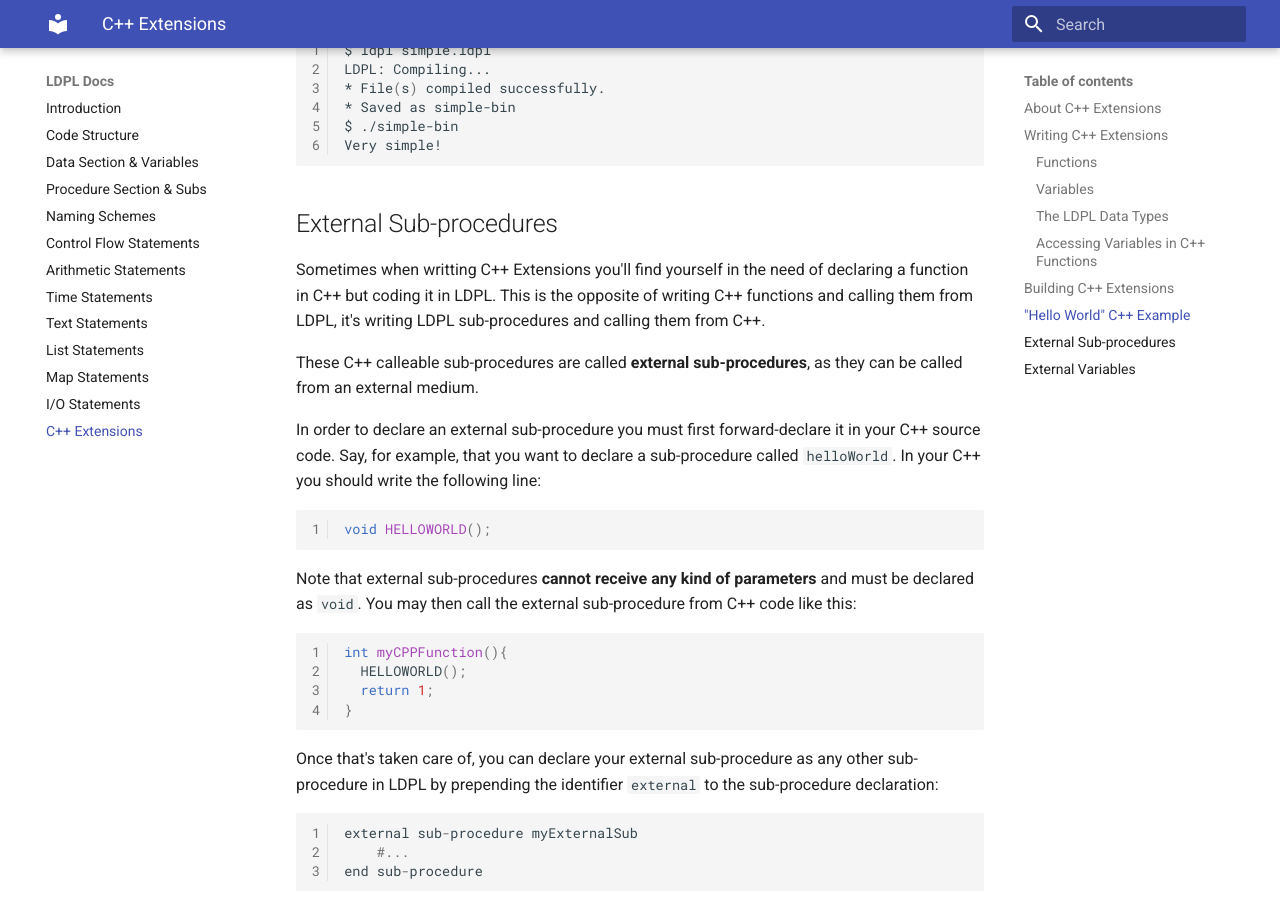
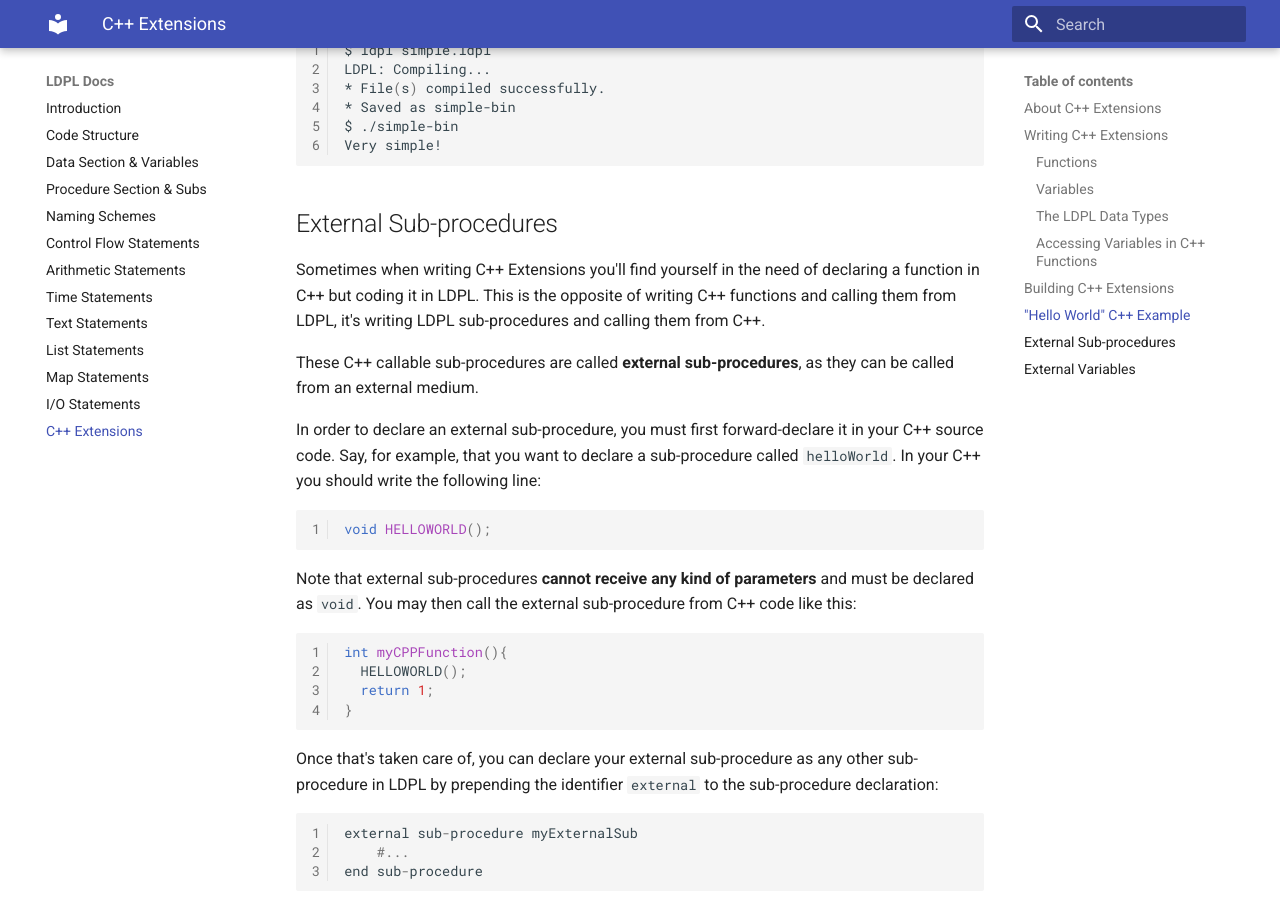
Before and after one commit to Lartu/ldpl, an MkDocs documentation site: the page built from docs/cppext.md, in a window 1280 px wide and 900 px high, scrolled down 5103 px. Built offline with MkDocs 1.6.1 and Material for MkDocs 9.7.7, drawn with Linux system fonts in a browser that asks for light colours; some of the changed text lies outside the part shown.

Commit message:
Spelling and Grammar fixes

````diff
--- a/docs/cppext.md
+++ b/docs/cppext.md
@@ -41,7 +41,7 @@ If LDPL lacks some feature that C++ might offer, for example graphics or network
 you might find yourself in the need of writing a C++ extension (provided an extension
 for what you are looking for has not been already written, of course).
 
-Extensions can create variables and functions that are accessible from LDPL through the `call external` and `external` data type keyword, as explained in the previous section. Typically all you need is a single `.cpp` file that you include from your LDPL source using the `extension` keyword (explained in the **Code Structure** section of this documentation), but you may also include `.o` files, `.a` files, or any combination of them all.
+Extensions can create variables and functions that are accessible from LDPL through the `call external` and `external` data type keyword, as explained in the previous section. Typically, all you need is a single `.cpp` file that you include from your LDPL source using the `extension` keyword (explained in the **Code Structure** section of this documentation), but you may also include `.o` files, `.a` files, or any combination of them all.
 
 ### Functions
 
@@ -196,11 +196,11 @@ Very simple!
 
 ## External Sub-procedures
 
-Sometimes when writting C++ Extensions you'll find yourself in the need of declaring a function in C++ but coding it in LDPL. This is the opposite of writing C++ functions and calling them from LDPL, it's writing LDPL sub-procedures and calling them from C++.
+Sometimes when writing C++ Extensions you'll find yourself in the need of declaring a function in C++ but coding it in LDPL. This is the opposite of writing C++ functions and calling them from LDPL, it's writing LDPL sub-procedures and calling them from C++.
 
-These C++ calleable sub-procedures are called **external sub-procedures**, as they can be called from an external medium.
+These C++ callable sub-procedures are called **external sub-procedures**, as they can be called from an external medium.
 
-In order to declare an external sub-procedure you must first forward-declare it in your C++ source code. Say, for example, that you want to declare a sub-procedure called `helloWorld`. In your C++ you should write the following line:
+In order to declare an external sub-procedure, you must first forward-declare it in your C++ source code. Say, for example, that you want to declare a sub-procedure called `helloWorld`. In your C++ you should write the following line:
 
 ```cpp
 void HELLOWORLD();
````
Also changed, not shown: other parts of docs/cppext.md (+1 -1 lines).
